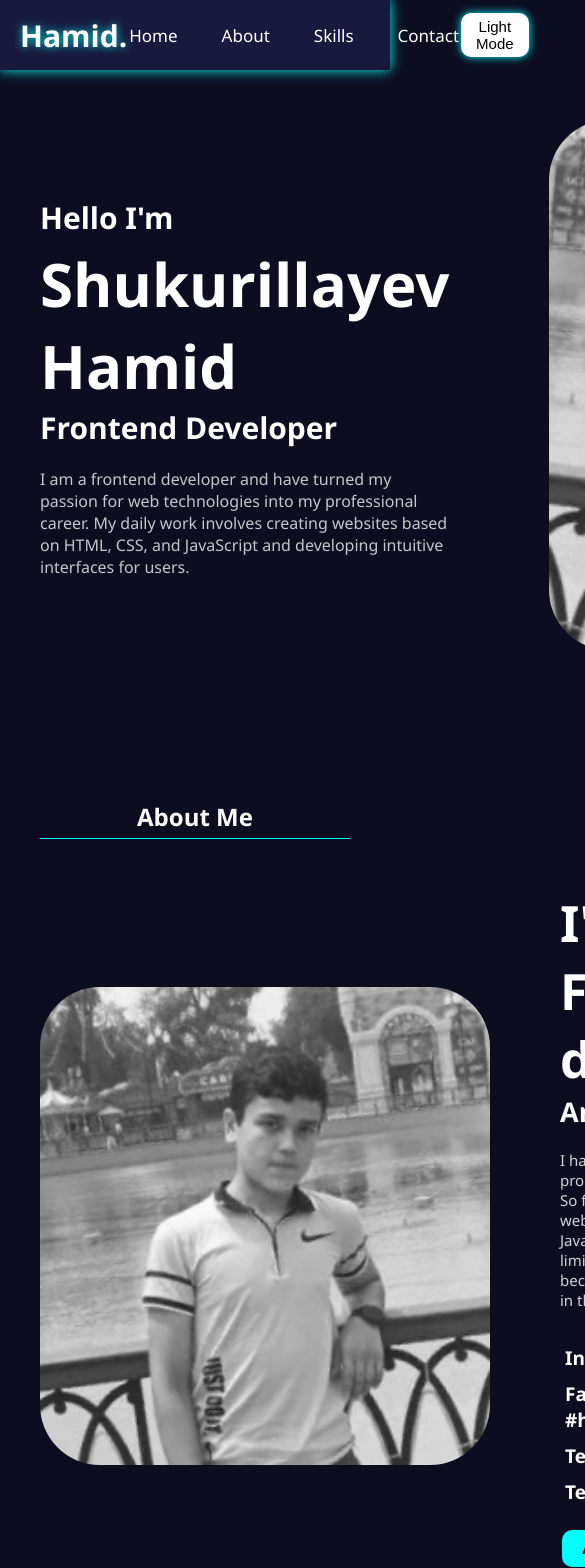
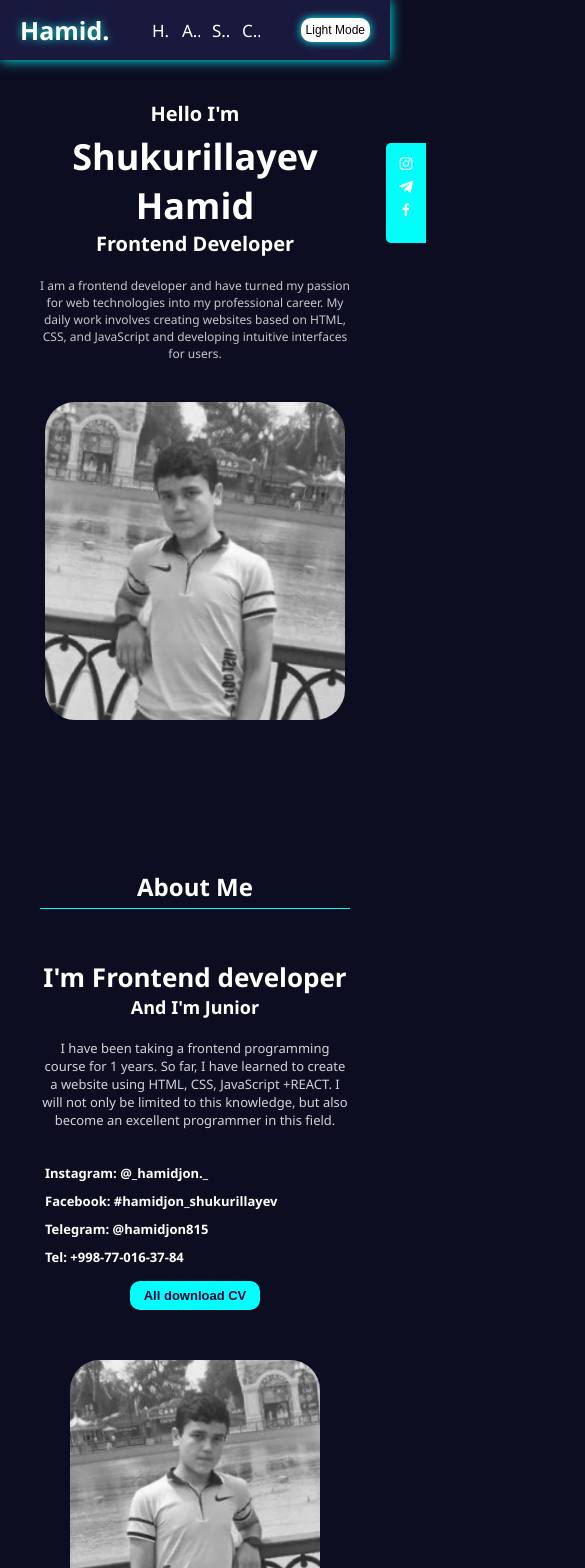
Before and after one commit to hamid815/myportfolio, a React (Create React App) app: page / in a window 390 px wide. Shown: the top 1568 px of the page, 585 px wide, since content can reach past the window. Built offline with nearby package versions, Linux system fonts and the light colour scheme.

Commit message:
portfolioending
loyiha tugadi

```diff
--- a/src/App.css
+++ b/src/App.css
@@ -80,6 +80,35 @@ li:hover {
   filter: drop-shadow(0px 0px 4px cyan);
 }
 
+ .navi{
+    position: fixed;
+    right: -36px;
+    width: 40px;
+    height: 100px;
+    top: 17%;
+    background-color: rgb(0, 255, 251);
+    text-align: center;
+    padding: 10px 5px;
+    border-top-left-radius: 5px;
+    border-bottom-left-radius: 5px;
+  }
+  .navi:hover{
+    transition: all .3s ease-in-out;
+    right: 0;
+    background-color: rgb(25, 25, 62);
+  }
+  .navi:active{
+    transition: all .3s ease-in-out;
+    right: 0;
+    background-color: rgb(25, 25, 62);
+  }
+  .darkMode .navi:hover{
+    background-color: #3288ff;
+  }
+  .darkMode .navi:active{
+    background-color: #3288ff;
+  }
+
 /* ?Footer */
 footer {
   margin-top: 40px;
@@ -149,3 +178,62 @@ body.darkMode {
   box-shadow: 0px 0px 12px #3288ff;
   transition: all 0.2s ease-in-out;
 }
+
+@media(max-width:700px){
+  header ul{
+    gap: 20px;
+  }
+  header ul li{
+    width: 50px;
+     /* white-space: nowrap; */
+  overflow: hidden;
+  text-overflow: ellipsis;
+  }
+
+  footer div{
+    display: block;
+  }
+  footer{
+    justify-content: space-between;
+    padding: 10px 20px;
+  }
+  footer h1{
+    font-size:25px;
+  }
+
+}
+@media(max-width: 570px) {
+  header h1{
+    font-size: 25px;
+  }
+
+  header ul li {
+    width: 40px;
+     /* white-space: nowrap; */
+  overflow: hidden;
+  /* text-overflow: ellipsis; */
+  }
+  .ligh_mode {
+    padding: 5px ;
+    font-size: 12px;
+  }
+  footer {
+    margin-top: 0px;
+  }
+  footer div a{
+    display: none;
+  }
+
+
+}
+@media(max-width: 450px) {
+  header ul {
+    gap: 10px;
+  }
+  header ul li {
+    width: 20px;
+     /* white-space: nowrap; */
+  /* overflow: hidden; */
+  /* text-overflow: ellipsis; */
+  }
+}
--- a/src/App.jsx
+++ b/src/App.jsx
@@ -117,6 +117,19 @@ function App() {
           </div>
         </header>
 
+        <div className="navi">
+          <a href="https://www.instagram.com/_hamidjon._/">
+            <i class='bx bxl-instagram'></i>
+          </a>
+          <a href="https://t.me/hamidjon815">
+            <i class='bx bxl-telegram'></i>
+          </a>
+          <a href="https://www.facebook.com/profile.php?id=61576214425419&locale=ru_RU">
+            <i class='bx bxl-facebook'></i>
+          </a>
+
+        </div>
+
         <div ref={homeRef}>
           <Home homeState={homeState} />
         </div>
@@ -141,8 +154,8 @@ function App() {
             <i class='bx bxl-telegram'></i>
             Telegram
           </a>
+        </div>
           <p>All rights reserved &copy; 2025</p>
-        </div>
       </footer>
     </div>
   );
--- a/src/components/About.css
+++ b/src/components/About.css
@@ -112,3 +112,82 @@ body {
 .darkMode header:hover {
   box-shadow: 0px 0px 12px rgb(1, 47, 109);
 }
+
+
+/* Responsive Styling */
+@media (max-width: 1100px) {
+  .content_left img {
+    width: 350px;
+  }
+}
+
+@media (max-width: 768px) {
+  .content {
+    flex-direction: column-reverse;
+    align-items: center;
+    text-align: center;
+    gap: 40px;
+    padding-top: 20px;
+    margin-top: 30px;
+  }
+
+  .content_left,
+  .content_right {
+    width: 100%;
+
+  }
+
+  .content_left img {
+    width: 100%;
+    max-width: 300px;
+    border-radius: 30px;
+  }
+
+  .content_right h3,
+  .content_left h3 {
+    font-size: 32px;
+  }
+
+  .content_right h4,
+  .content_left h4 {
+    font-size: 20px;
+  }
+
+  .content_right p {
+    font-size: 14px;
+  }
+
+  .content_about h2 {
+    font-size: 16px;
+  }
+
+  .cv {
+    font-size: 14px;
+    padding: 8px 16px;
+  }
+}
+
+@media (max-width: 480px) {
+  .content_left img {
+    max-width: 250px;
+  }
+
+  .content_right h3 {
+    font-size: 26px;
+  }
+
+  .content_right h4 {
+    font-size: 18px;
+  }
+
+  .content_right p,
+  .content_about h2 {
+    font-size: 13px;
+  }
+
+  .cv {
+    font-size: 13px;
+    padding: 7px 14px;
+    margin: 10px;
+  }
+}
--- a/src/components/About.jsx
+++ b/src/components/About.jsx
@@ -1,48 +1,38 @@
 import React from "react";
 import "./About.css";
-import { useState } from "react";
-import myImg from "../assest/Cristiano.jpg";
 import Me from "../assest/me.png";
 
 const About = ({ aboutState }) => {
   return (
     <div className="container">
-      <div class="contents">
+      <div className="contents">
         <h2 className="bor">{aboutState[0].title}</h2>
 
-        <div class="content">
-          <div class="content_left" data-aos="slide-right">
-            <img src={Me} alt="" />
-
+        <div className="content">
+          <div className="content_left" data-aos="slide-right">
+            <img src={Me} alt="Me" />
             <div>
               <h3>{aboutState[0].socialLinks.instagram}</h3>
               <h4>{aboutState[0].socialLinks.facebook}</h4>
             </div>
           </div>
 
-          <div class="content_right" data-aos="slide-left">
+          <div className="content_right" data-aos="slide-left">
             <h3>I'm Frontend developer</h3>
-            <h4>And i'm Junior</h4>
+            <h4>And I'm Junior</h4>
             <p>{aboutState[0].description}</p>
 
             {aboutState.map((abouts) => (
               <div className="content_about" key={abouts.title}>
-                <h2>
-                  Instagram: <span>{abouts.socialLinks.instagram}</span>
-                </h2>
-                <h2>
-                  Facebook: <span>{abouts.socialLinks.facebook}</span>
-                </h2>
-                <h2>
-                  Telegram: <span>{abouts.socialLinks.telegram}</span>
-                </h2>
-                <h2>
-                  Tel: <span>{abouts.socialLinks.phone}</span>
-                </h2>
+                <h2>Instagram: <span>{abouts.socialLinks.instagram}</span></h2>
+                <h2>Facebook: <span>{abouts.socialLinks.facebook}</span></h2>
+                <h2>Telegram: <span>{abouts.socialLinks.telegram}</span></h2>
+                <h2>Tel: <span>{abouts.socialLinks.phone}</span></h2>
               </div>
             ))}
-            <a href="i.docx" download >
-            <button className="cv">All download CV</button>
+
+            <a href="i.docx" download>
+              <button className="cv">All download CV</button>
             </a>
           </div>
         </div>
@@ -50,4 +40,5 @@ const About = ({ aboutState }) => {
     </div>
   );
 };
+
 export default About;
--- a/src/components/Contact.css
+++ b/src/components/Contact.css
@@ -58,6 +58,10 @@
 /* body.darkMode{
     background-color: rgb(250, 252, 255);
 }    */
+
+.status-message{
+    color: #fff;
+}
 body.darkMode .add_contact {
     /* background-color: #a4caff; */
   background-color: #7db1fa;
@@ -83,3 +87,63 @@ body.darkMode .add_contact {
     background-color:#ecf2f9 ;
     color: black;
 }
+
+@media (max-width: 1024px) {
+  .add_contact {
+    padding: 60px 100px;
+  }
+
+  .add_contact input {
+    font-size: 18px;
+  }
+
+  .add {
+    width: 180px;
+    font-size: 14px;
+  }
+}
+
+@media (max-width: 768px) {
+  .add_contact {
+    padding: 40px 30px;
+  }
+
+  .add_contact h3 {
+    font-size: 18px;
+  }
+
+  .add_contact input {
+    font-size: 16px;
+  }
+
+  .add {
+    width: 160px;
+    font-size: 13px;
+    padding: 8px 10px;
+  }
+}
+
+@media (max-width: 480px) {
+  .add_contact {
+    padding: 30px 15px;
+  }
+
+  .contact_me {
+    font-size: 22px;
+  }
+
+  .add_contact h3 {
+    font-size: 16px;
+  }
+
+  .add_contact input {
+    font-size: 15px;
+    padding: 8px 15px;
+  }
+
+  .add {
+    width: 140px;
+    font-size: 12px;
+    padding: 7px 8px;
+  }
+}
--- a/src/components/Contact.jsx
+++ b/src/components/Contact.jsx
@@ -5,6 +5,7 @@ const Contact = ({ contactState }) => {
   const [name, setName] = useState("");
   const [phone, setPhone] = useState("");
   const [email, setEmail] = useState("");
+  const [statusMessage, setStatusMessage] = useState(""); // ✅ yangi status
 
   const handleSubmit = async (e) => {
     e.preventDefault();
@@ -14,38 +15,34 @@ const Contact = ({ contactState }) => {
 👤 Ism: ${name}
 📞 Telefon: ${phone}
 📧 Email: ${email}
-        `;
+    `;
 
-    // Siz yaratgan botning tokeni va chat ID
     const BOT_TOKEN = "7571951013:AAEarY5fvcEyS_eBBBITnOuz2Yn22tmlf38"; // Bu yerga sizning bot tokeningizni qo'ying
-    const CHAT_ID = "@hamidjon815"; // Bu yerga sizning chat ID yoki kanal nomini qo'ying
+    const CHAT_ID = "5704255218"; // Bu yerga sizning chat ID yoki kanal nomini qo'ying
 
     try {
       await fetch(`https://api.telegram.org/bot${BOT_TOKEN}/sendMessage`, {
         method: "POST",
-        headers: {
-          "Content-Type": "application/json",
-        },
+        headers: { "Content-Type": "application/json" },
         body: JSON.stringify({
           chat_id: CHAT_ID,
           text: message,
         }),
       });
 
-      alert("Ma'lumotlar yuborildi!");
+      setStatusMessage("✅ Ma'lumotlar yuborildi!");
       setName("");
       setPhone("");
       setEmail("");
     } catch (error) {
       console.error("Telegramga yuborishda xatolik:", error);
-      alert("Yuborishda xatolik yuz berdi.");
+      setStatusMessage("❌ Yuborishda xatolik yuz berdi.");
     }
   };
 
   return (
     <div className="mycon">
       <div className="container">
-        {/* <div className="mycon"></div> */}
         <h2 className="contact_me">{contactState[0].title}</h2>
         <form className="add_contact" onSubmit={handleSubmit}>
           <h3>{contactState[0].description}</h3>
@@ -58,7 +55,6 @@ const Contact = ({ contactState }) => {
             onChange={(e) => setName(e.target.value)}
             required
           />
-
           <input
             className="inp"
             type="tel"
@@ -67,7 +63,6 @@ const Contact = ({ contactState }) => {
             onChange={(e) => setPhone(e.target.value)}
             required
           />
-
           <input
             className="inp"
             type="email"
@@ -76,6 +71,11 @@ const Contact = ({ contactState }) => {
             onChange={(e) => setEmail(e.target.value)}
             required
           />
+
+          {/* 🟡 Shu yerga xabar chiqariladi */}
+          {statusMessage && (
+            <p className="status-message">{statusMessage}</p>
+          )}
 
           <button className="add" type="submit">
             Add contact
--- a/src/components/Home.css
+++ b/src/components/Home.css
@@ -81,3 +81,68 @@ body.darkMode {
 .darkMode header:hover {
   box-shadow: 0px 0px 12px rgb(1, 47, 109);
 }
+
+/* Responsive */
+@media (max-width: 1100px) {
+  .home_right img {
+    width: 350px;
+  }
+  .hero{
+    gap: 30px;
+  }
+  .home_left h1{
+    font-size: 50px;
+  }
+}
+
+@media (max-width: 768px) {
+  .hero {
+    flex-direction: column;
+    align-items: center;
+    text-align: center;
+    gap: 40px;
+    padding-top: 60px;
+  }
+
+  .home_left {
+    width: 100%;
+  }
+
+  .home_left h1 {
+    font-size: 50px;
+  }
+
+  .home_left h2,
+  .home_left h3 {
+    font-size: 28px;
+  }
+
+  .home_left p {
+    font-size: 16px;
+  }
+
+  .home_right img {
+    /* width: 100%; */
+    max-width: 400px;
+    border-radius: 30px;
+  }
+}
+
+@media (max-width: 480px) {
+  .home_left h1 {
+    font-size: 36px;
+  }
+
+  .home_left h2,
+  .home_left h3 {
+    font-size: 20px;
+  }
+
+  .home_left p {
+    font-size: 12px;
+  }
+
+  .home_right img {
+    max-width: 300px;
+  }
+}
--- a/src/components/Home.jsx
+++ b/src/components/Home.jsx
@@ -1,28 +1,27 @@
 import React from "react";
 import "./Home.css";
-import { useState } from "react";
-import myImg from "../assest/Cristiano.jpg";
 import Me from "../assest/me1.png";
+
 const Home = ({ homeState }) => {
   return (
     <div className="container">
-      <div class="hero">
-
+      <div className="hero">
+        <div className="home_left">
           {homeState.map((homes) => (
-          <div className="home_left" key={homes.title}>
+            <div key={homes.title}>
               <h2>{homes.title}</h2>
               <h1>{homes.name}</h1>
               <h3>{homes.role}</h3>
               <p>{homes.description}</p>
             </div>
           ))}
-        <div class="home_right">
-          <div>
-            <img src={Me} />
         </div>
+        <div className="home_right">
+          <img src={Me} alt="Profile" />
         </div>
       </div>
     </div>
   );
 };
+
 export default Home;
--- a/src/components/Skills.css
+++ b/src/components/Skills.css
@@ -163,8 +163,99 @@ body {
 }
 
 /* Responsive */
+
+@media (max-width: 1100px) {
+  .skill-info p{
+    font-size: 16px;
+  }
+  .skill-flex{
+    display: flex;
+    align-items: center;
+    gap: 10px;
+  }
+}
+
+
+
 @media (max-width: 768px) {
   .my_skills {
     grid-template-columns: 1fr;
   }
+  .my_skil {
+    font-size: 24px;
+    padding-top: 0px;
+    margin-top: 70px;
+  }
+
+  .skill-card h2 {
+    font-size: 20px;
+  }
+
+  .skill-card button {
+    font-size: 14px;
+    padding: 6px 12px;
+  }
+
+  .skill-info p {
+    font-size: 14px;
+  }
+
+  .myProjects h2 {
+    font-size: 24px;
+  }
+
+  .projects {
+    grid-template-columns: 1fr;
+    gap: 30px;
+    margin-top: 30px;
+  }
+
+  .projects img {
+    max-width: 100%;
+  }
+
+  .projects h3 {
+    font-size: 18px;
+    text-align: start;
+  }
+
+  .projects > div {
+    padding: 15px;
+  }
+
+  .skill-flex {
+    flex-direction: column;
+    align-items: start;
+    text-align: start;
+  }
 }
+
+@media (max-width: 480px) {
+  .my_skil {
+    font-size: 20px;
+  }
+
+  .skill-card h2 {
+    font-size: 18px;
+  }
+
+  .skill-info p {
+    font-size: 13px;
+  }
+
+  .projects h3 {
+    font-size: 16px;
+  }
+
+  .projects > div {
+    padding: 10px;
+  }
+
+  .skill-card {
+    padding: 20px;
+  }
+
+  .skill-card i {
+    font-size: 30px;
+  }
+}
--- a/src/components/Skills.jsx
+++ b/src/components/Skills.jsx
@@ -19,8 +19,10 @@ const Skills = ({skillsState}) => {
       <div className="my_skills">
         {/* FRONTEND */}
         <div className="skill-card">
+          <div className='skill-flex'>
+          <i className='bx bx-minus-front as'></i>
           <h2>{skillsState[0].frontend}</h2>
-          <i className='bx bx-minus-front as'></i>
+          </div>
           <button onClick={() => toggleSkill('frontend')}>
             {activeSkill === 'frontend' ? 'Yopish' : 'Learn More'}
           </button>
@@ -36,8 +38,10 @@ const Skills = ({skillsState}) => {
 
         {/* C++ */}
         <div className="skill-card">
+          <div className='skill-flex'>
+          <i className='bx bxl-c-plus-plus as'></i>
           <h2>{skillsState[0].cpp}</h2>
-          <i className='bx bxl-c-plus-plus as'></i>
+          </div>
           <button onClick={() => toggleSkill('cpp')}>
             {activeSkill === 'cpp' ? 'Yopish' : 'Learn More'}
           </button>
@@ -52,8 +56,10 @@ const Skills = ({skillsState}) => {
 
         {/* Html & CSS */}
         <div className="skill-card">
+          <div className='skill-flex'>
+          <i className='bx bx-code as'></i>
           <h2>{skillsState[0].htmlCss}</h2>
-          <i className='bx bx-code as'></i>
+          </div>
           <button onClick={() => toggleSkill('htmlcss')}>
             {activeSkill === 'htmlcss' ? 'Yopish' : 'Learn More'}
           </button>
@@ -68,8 +74,10 @@ const Skills = ({skillsState}) => {
 
         {/* PROJECTS */}
         <div className="skill-card">
+          <div className='skill-flex'>
+          <i className='bx bx-line-chart as'></i>
           <h2>About my Projects</h2>
-          <i className='bx bx-line-chart as'></i>
+          </div>
           <button onClick={() => toggleSkill('project')}>
             {activeSkill === 'project' ? 'Yopish' : 'Learn More'}
           </button>
```
Lines whose indentation alone changed are shown as unchanged.
